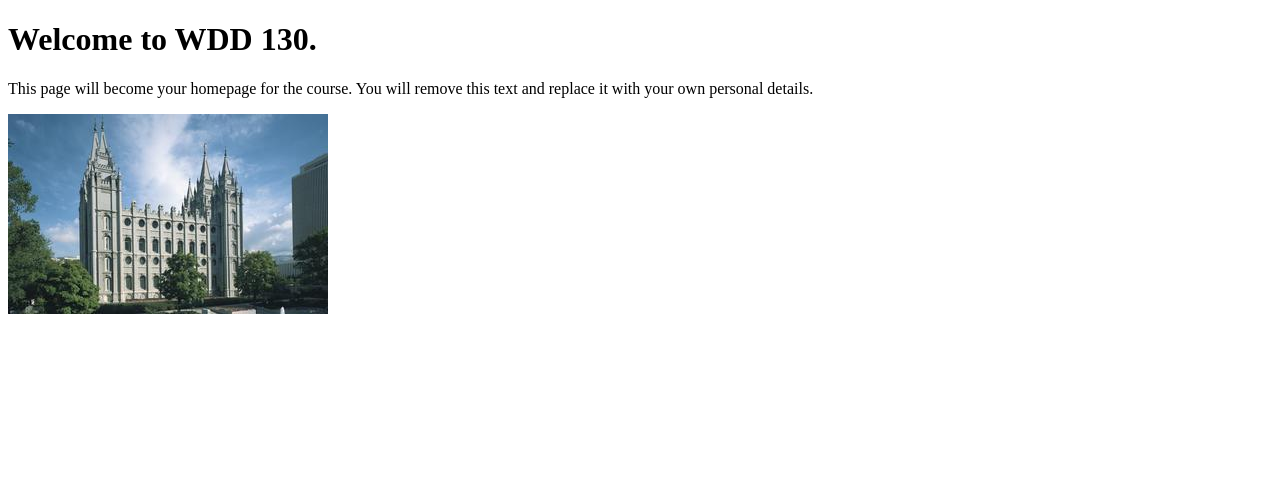
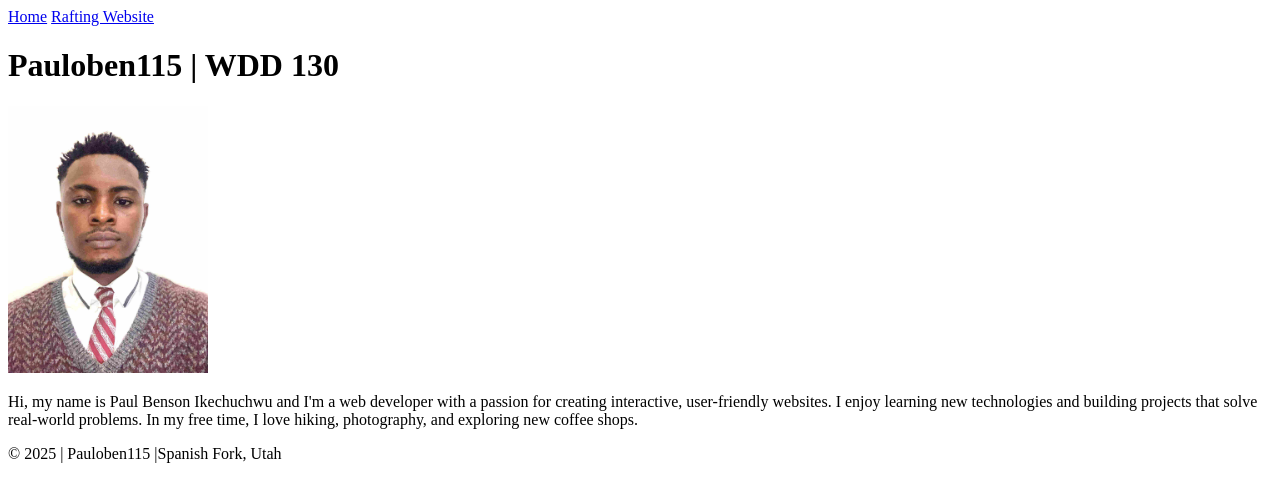
Before and after one commit to Pauloben115/wdd130, a plain HTML site: page index.html in a window 1280 px wide. Drawn offline with Linux system fonts and the light colour scheme.

Commit message:
Update index.html with full name and footer info, and add profile image

```diff
--- a/index.html
+++ b/index.html
@@ -1,14 +1,30 @@
 <!DOCTYPE html>
 <html lang="en">
+
 <head>
     <meta charset="UTF-8">
     <meta name="viewport" content="width=device-width, initial-scale=1.0">
-    <title>WDD 130 | Personal Homepage</title>
+    <title>Pauloben115 | WDD 130</title>
 </head>
+
 <body>
-    <h1>Welcome to WDD 130.</h1>
-    <p>This page will become your homepage for the course. You will remove this text and replace it with your own personal details.</p>
+    <header>
+        <nav>
+            <a href="#">Home</a>
+            <a href="wwr/">Rafting Website</a>
+        </nav>
+    </header>
+    <main>
+        <h1>Pauloben115 | WDD 130</h1>
+        <img src="images/Pauloben115.png" alt="Pauloben115 profile picture" width="200">
+        <p>Hi, my name is Paul Benson Ikechuchwu and I'm a web developer with a passion for creating interactive,
+            user-friendly websites.
+            I enjoy learning new technologies and building projects that solve real-world problems. In my free time, I
+            love hiking, photography, and exploring new coffee shops.</p>
+    </main>
+    <footer>
+        <p>&copy; 2025 | Pauloben115 |Spanish Fork, Utah </p>
+    </footer>
+</body>
 
-    <img src="images/salt-lake-temple.jpg" alt="The Salt Lake Temple.">
-</body>
 </html>
```
Also changed, not shown: images/Pauloben115.png (added).
